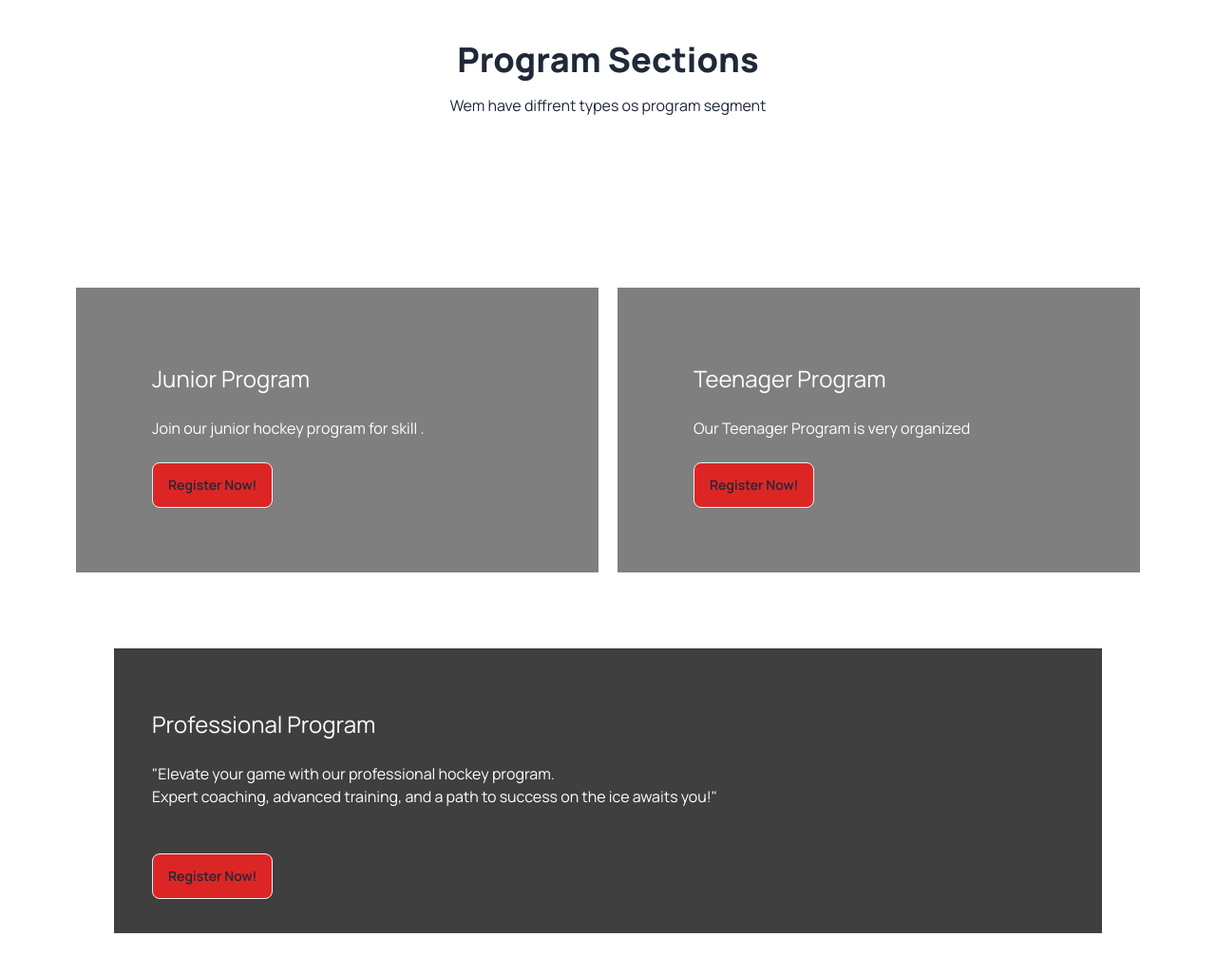
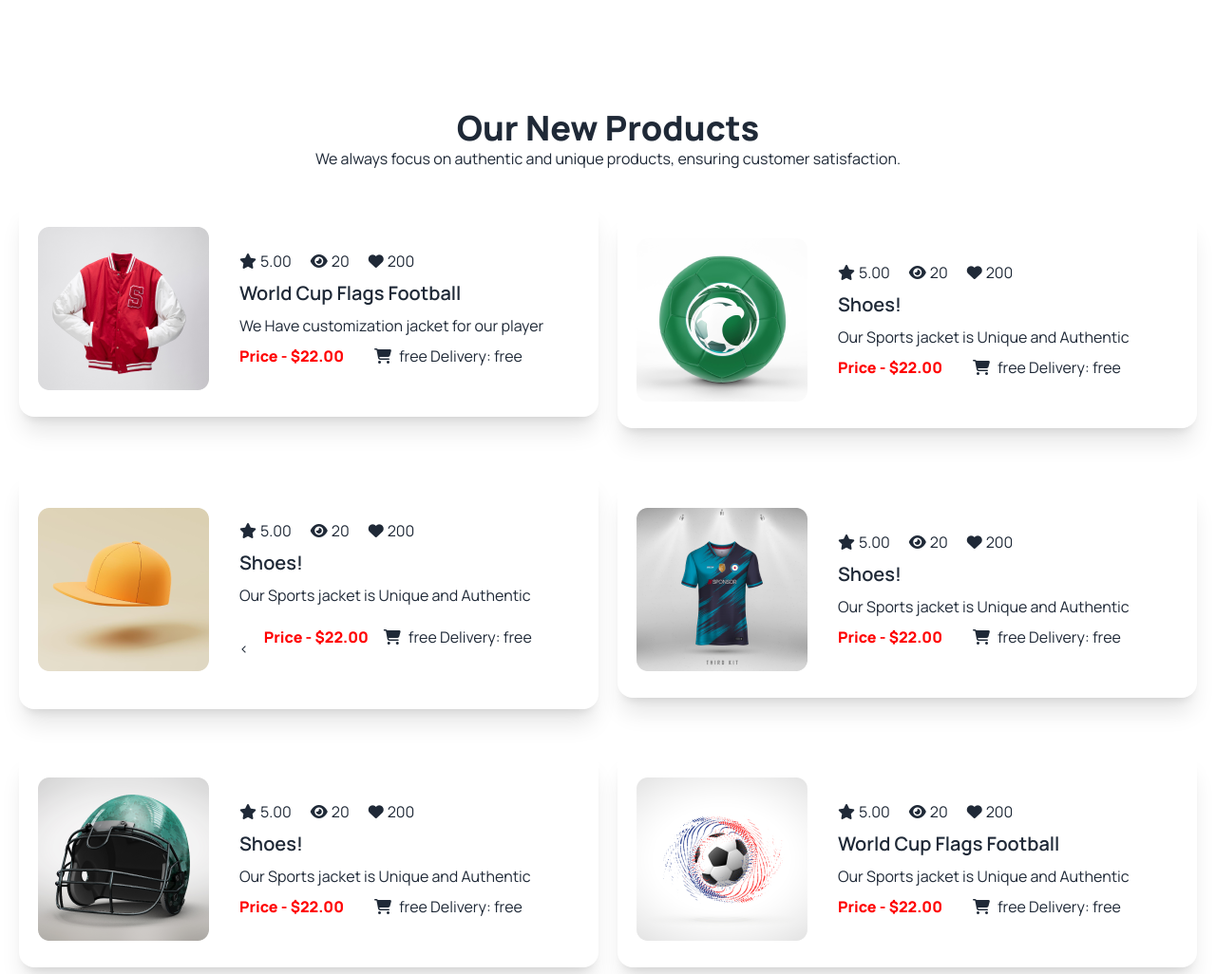
Before and after one commit to Akmam-Nirjhor/Project_PH, a plain HTML site: page index.html in a window 1280 px wide. Shown: the part 1213-2239 px from the top of the page at 95% size. Drawn offline with nearby package versions, Linux system fonts and the light colour scheme; files whose address does not match are found by name.

Commit message:
Added new feature XYZ

```diff
--- a/index.html
+++ b/index.html
@@ -45,7 +45,7 @@
 
   </head>
 
-  <body class="font-manrope">
+  <body class="font-manrope ">
     <header class="md:container md:mx-auto">
       <nav>
         <div class="navbar bg-base-100 lg:px-26 py-11">
@@ -168,14 +168,14 @@
         </div>
       </section>
       <!--Professional Hockeys Club  -->
-      <section class="section_tow mt-14 md:container md:mx-auto space-y-20  " >
+      <section class="section_tow mt-24 md:container md:mx-auto space-y-20  " >
         <div class="content text-center space-y-4 grid grid-cols-1 p-2 " >
           <h3 class="text-2xl lg:text-3xl font-extrabold" >Professional Hockeys Club</h3>
           <p>Thriving in the competitive realm of professional hockey.
             <br>
             our club exemplifies skill, teamwork, and unwavering determination for ultimate success.</p>
         </div>
-        <div class="pfrogressStory flex  grid ml-20 gap-8 lg:grid-cols-4 place-content-between  ">
+        <div class="pfrogressStory flex  grid ml-28 gap-8 lg:grid-cols-4 place-content-between  ">
          <div class=" space-y-3 " >
           <div class="radial-progress text-primary text-red-700 left-3 " style="--value:87;" role="progressbar">87%</div>
           <div class="font-extrabold  " ><h3>Prayer Facility</h3>
@@ -209,77 +209,16 @@
 
       </section>
 
-      <div class="space-y-4 mt-14 p-10 " >
-        <h3 class=" text-center text-4xl font-size font-extrabold " >Program Sections</h3>
-        <p class="text-center" >Wem have diffrent types os program segment </p>
-      </div>
-
 
       <!--  -->
-      <section class="md:container md:mx-auto grid grid-cols-1 lg:grid-rows-2 p-10 ">
-        <div class="flex items-center -gap-4 mt-5 grid grid-cols-1 lg:grid-rows-2 p-10 ">
-          <!-- Set images as backgrounds -->
-          <div class="flex gap-5 col-span-1">
-            <div class=" p-20 relative w-1/2 bg-cover bg-center" style="background-image: url('.//Images/2.png'); height: 300px;">
-              <!-- Dark overlay to make the background darker -->
-              <div class="absolute inset-0 bg-black opacity-50"></div>
-              <div class="relative z-10 text-white">
-                <h3 class="text-2xl">Junior Program</h3>
-                <br>
-                <p class=" flex text-center" >Join our junior hockey program for skill .</p>
-                <br>
-                <button class="btn border  bg-red-600 ">Register Now!</button>
-              </div>
-            </div>
-            <div class=" p-20 relative w-1/2 bg-cover bg-center" style="background-image: url('.//Images/3.png'); height: 300px;">
-              <div class="absolute inset-0 bg-black opacity-50"></div>
-              <div class="relative z-10 text-white">
-                <h3 class="text-2xl">Teenager Program</h3>
-                <br>
-                <p>Our Teenager Program is very organized</p>
-                <br>
-                <button class="btn border  bg-red-600 ">Register Now!</button>
-              </div>
-
-            </div>
-
-            </div>
-            <div class="flex col-span-2 row-span-2 p-10  w ">
-              <div class=" w-full relative w-1/2 bg-cover bg-center" style="background-image: url('.//Images/4.png'); height: 300px;">
-                <div class="absolute inset-0 bg-black opacity-50">
-
-                </div>
-                <div class="relative z-10 text-white">
-
-            </div>
-            <!-- third -->
-            <div class="p-10 space-y-6 " >
-              <div class="absolute inset-0 bg-black opacity-50  "></div>
-              <div class="relative z-10 text-white">
-                <h3 class="text-2xl text-starr ">Professional Program </h3>
-                <br>
-
-                <p class="" >"Elevate your game with our professional hockey program.
-                  <br> Expert coaching, advanced training, and a path to success on the ice awaits you!"</p>
-                  <br>
-                  <br>
-                <button class="btn border  bg-red-600 ">Register Now!</button>
-              </div>
-            </div>
-            </div>
-
-          </div>
-          </div>
-
-
-      </section>
 
 
 
 
-      <div class="space-y-4 mt-14 p-10 " >
-        <h3 class=" text-center text-4xl font-size font-extrabold " >Our New Products</h3>
-        <p class="text-center" >Dit amet consectetur. Condimentum dignissim adipiscing aliquam turpis <br> placerat dolor. Purus urna in sit nullam proin. </p>
+
+
+        <h3 class=" text-center text-4xl font-size font-extrabold mt-32 " >Our New Products</h3>
+        <p class="text-center" >We always focus on authentic and unique products, ensuring customer satisfaction.</p>
       </div>
 
 
@@ -678,7 +617,7 @@
 
     </main>
     <footer class=" mt-10 p-10 footer  bg-neutral text-neutral-content">
-      <nav class="p-10">
+      <nav class="p-10  " >
         <h6 class="footer-title">Company</h6>
         <br>
         <a class="link link-hover">About us</a>
@@ -688,16 +627,15 @@
         <a class="link link-hover">Legal Notice</a>
       </nav>
 
-      <nav class="p-14" >
+      <nav class="p-14 -ml-4 " >
         <h6 class="footer-title">Support</h6>
         <a class="link link-hover">Help Center</a>
         <a class="link link-hover">FAQ</a>
         <a class="link link-hover">Ticket Support</a>
         <a class="link link-hover">Contact Us</a>
       </nav>
-      <nav class="p-10" >
-        <h6 class="footer-title">Service</h6>
-        <br>
+      <nav class="p-10 ml- -4 " >
+        <h6 class="footer-title ">Service</h6>
         <a class="link link-hover">Academy</a>
         <a class="link link-hover">Group Lesson</a>
         <a class="link link-hover">Private Lesson</a>
```
